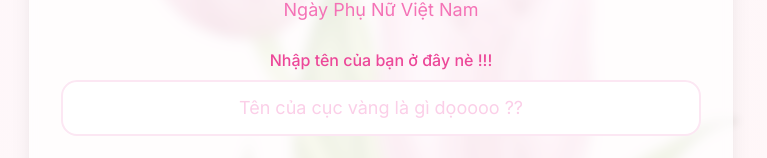
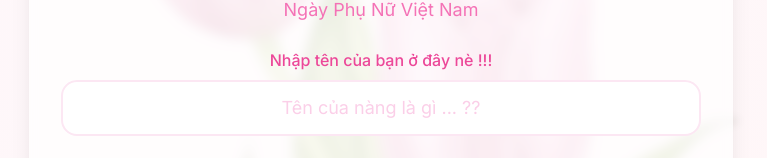
Before and after one commit to trongtriet5/20-10-project, a Next.js app: page / in a window 1280 px wide. Shown: the part 332-490 px from the top of the page, without its empty margins (259-1026 px from the left). Built offline with nearby package versions, Linux system fonts and the light colour scheme.

Commit message:
updated some cute

```diff
--- a/src/app/page.tsx
+++ b/src/app/page.tsx
@@ -229,7 +229,7 @@ export default function Home() {
                   type="text"
                   value={name}
                   onChange={(e) => setName(e.target.value)}
-                  placeholder="Tên của cục vàng là gì dọoooo ??"
+                  placeholder="Tên của nàng là gì ... ??"
                   className="w-full px-3 sm:px-4 py-2 sm:py-3 rounded-xl sm:rounded-2xl border-2 border-pink-100 focus:border-pink-300 focus:outline-none text-center text-base sm:text-lg placeholder-pink-200"
                   required
                 />
```
